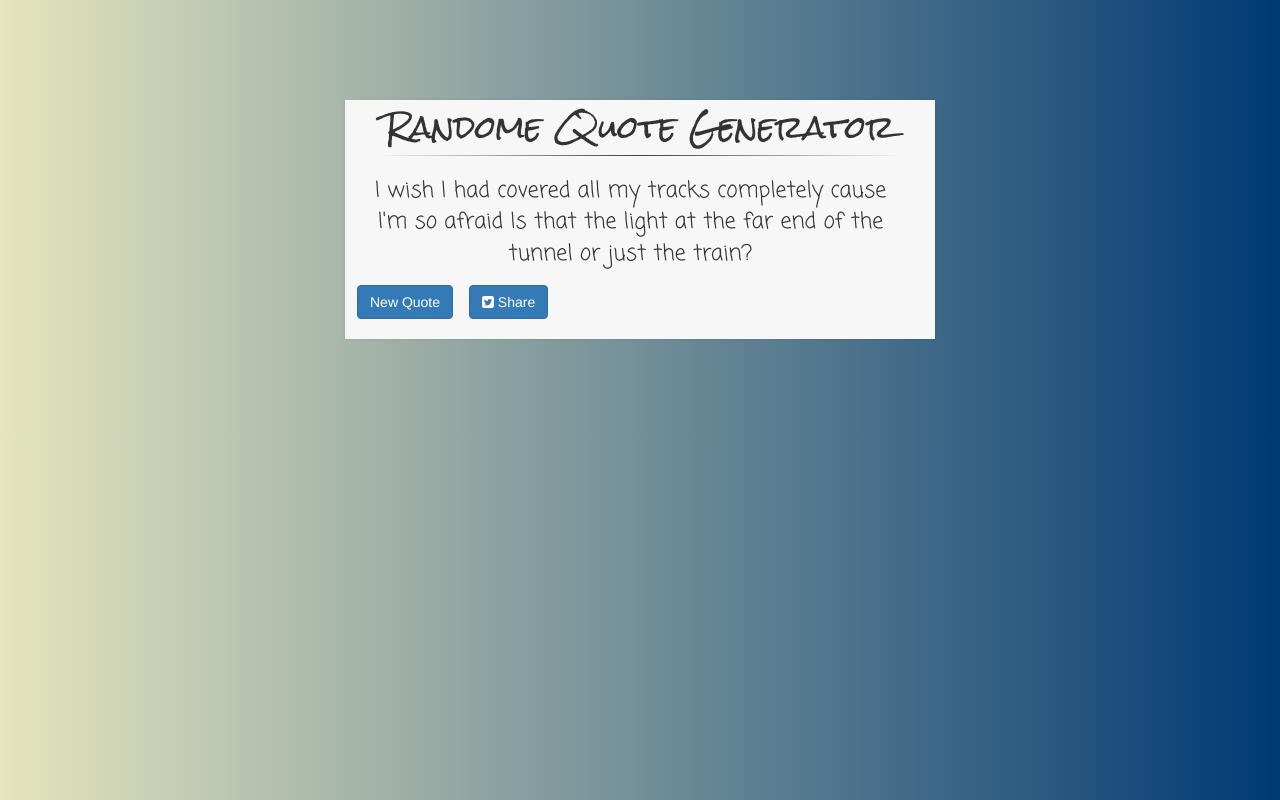
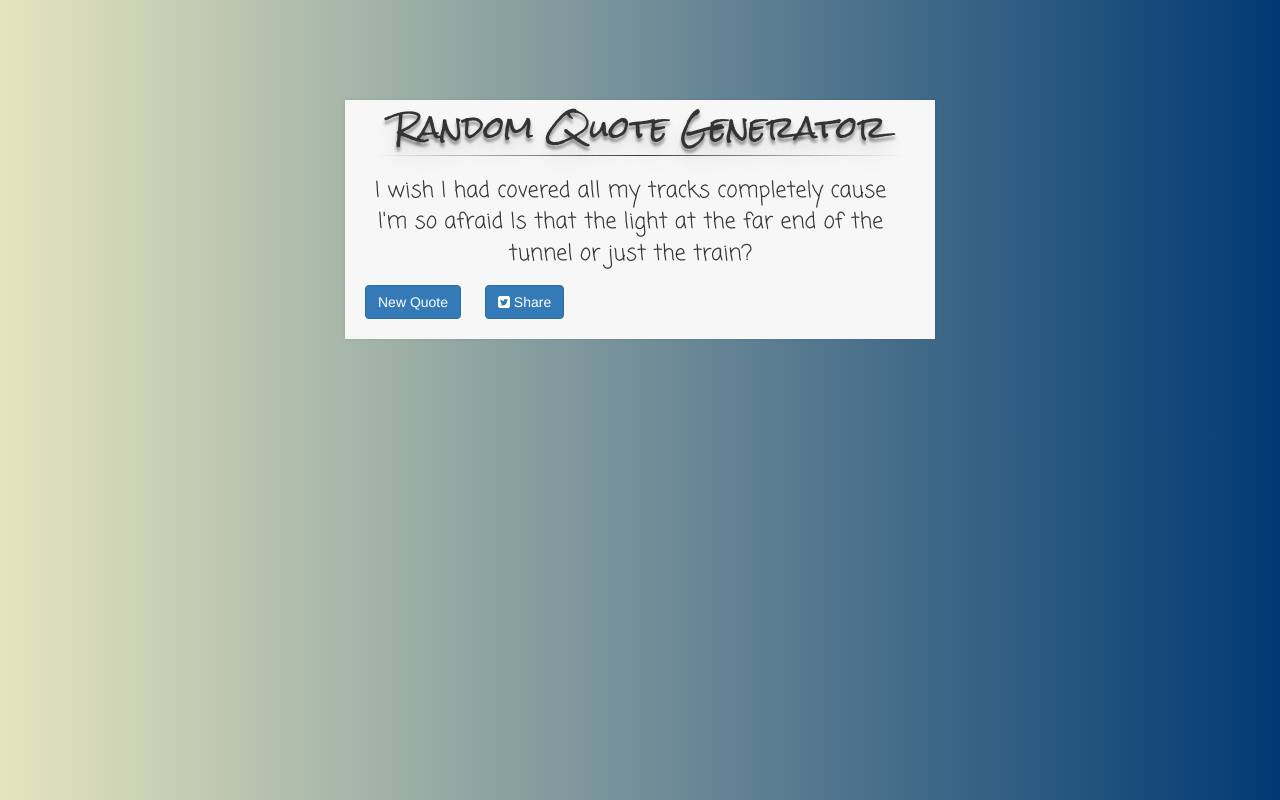
Before and after one commit to jsmayo/QuoteGen, a plain HTML site: page index.html in a window 1280 px wide. Drawn offline with nearby package versions, Linux system fonts and the light colour scheme.

Commit message:
Modifies: Styling of quote components. Corrects: Twitter sharing code. TO-DO:  1. Add author of quotes (Owl City)  2. Add Additional sharing options  3. Finalize styling

```diff
--- a/index.html
+++ b/index.html
@@ -12,15 +12,13 @@
 </head>
 <body>
 <div id="container">
-	<h1 id="header">Randome Quote Generator</h1>
+	<h1 id="header">Random Quote Generator</h1>
 	<hr>
 	<div id="quoteContainer">
 	</div>
 
 	<a class="btn btn-primary" onclick="newQuote()">New Quote</a>
-
-	<a class="btn btn-primary" onclick="shareQuote()" ><i class="fa fa-twitter-square fa" aria-hidden="true"></i> Share</a>
-
+	<a class="btn btn-primary" onclick="tweetQuote()"><i class="fa fa-twitter-square"></i> Share</a>
 
 	<script src="js.js"></script>
 </body>
--- a/js.js
+++ b/js.js
@@ -20,8 +20,24 @@ var quotes = [
 , 'If I look back when I begin to leave, will they remember me?'
 , 'Where was I when the rockets came to life, and carried you away into the alligator sky?'
 ];
+
 $(document).ready(newQuote());
+
+
 function newQuote() {
 	var rand = Math.floor(Math.random() * quotes.length);
 	document.getElementById('quoteContainer').innerHTML = quotes[rand];
 }
+
+
+function tweetQuote() {
+ //get inner text and replace inside the share
+  var phrase = document.getElementById('quoteContainer').innerText;
+  var tweetUrl = 'https://twitter.com/share?text=' +
+    encodeURIComponent(phrase) +
+    ' - QuoteGenerator By:' +
+    '&via=' +
+    'stevenmayo_';
+
+  window.open(tweetUrl);
+}
--- a/style.css
+++ b/style.css
@@ -15,6 +15,9 @@ body {
 	font-family: 'Rock Salt', cursive;
 	font-size: 30px;
 	text-align:center;
+	text-shadow: 0px 4px 3px rgba(0,0,0,0.4),
+				0px 8px 13px rgba(0,0,0,0.1),
+				0px 18px 23px rgba(0,0,0,0.1);
 }
 
 #container  {
@@ -38,7 +41,7 @@ body {
 
 a {
 	display:inline;
-	margin-left: 12px;
+	margin-left: 20px;
 	margin-bottom: 20px;
 }
 
```
